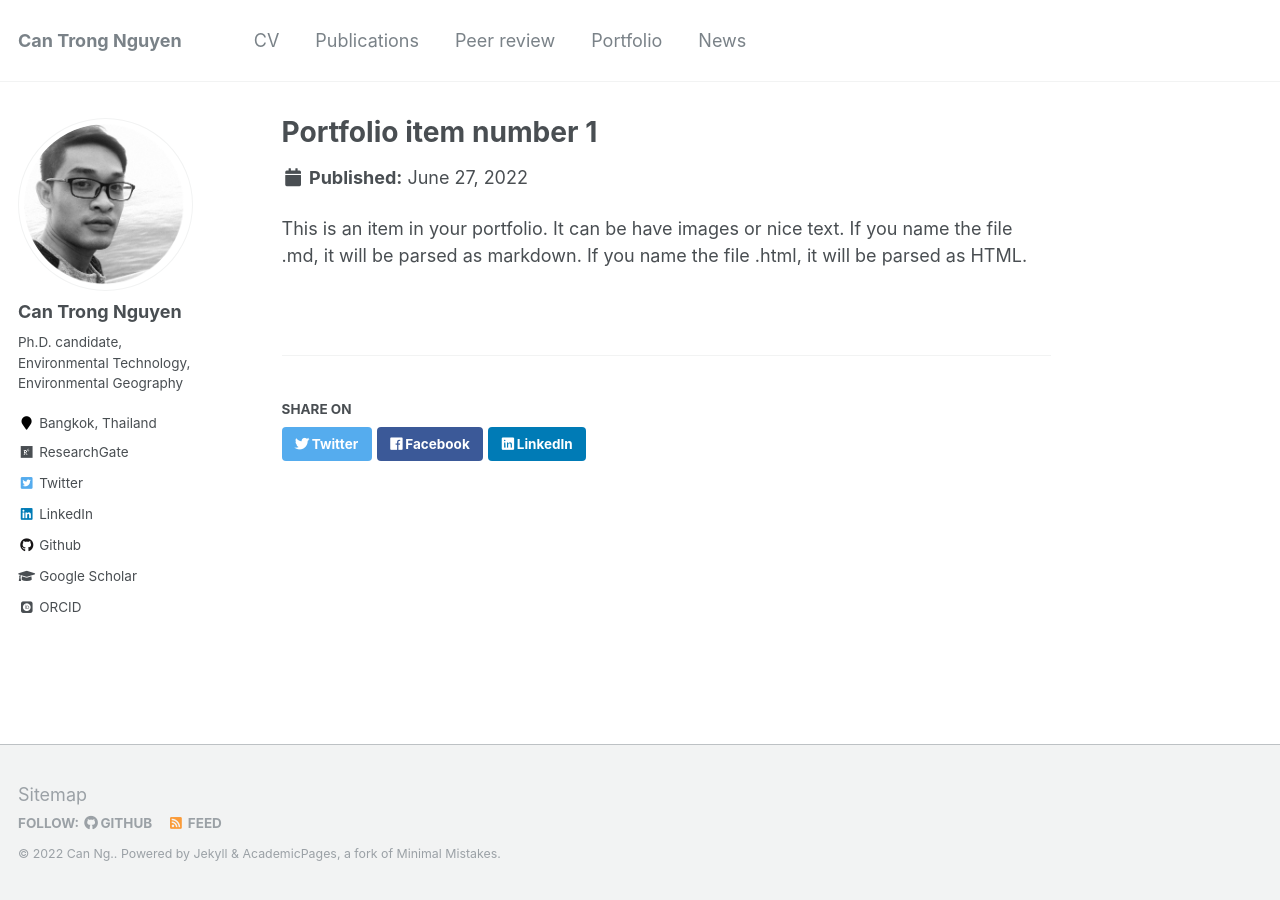
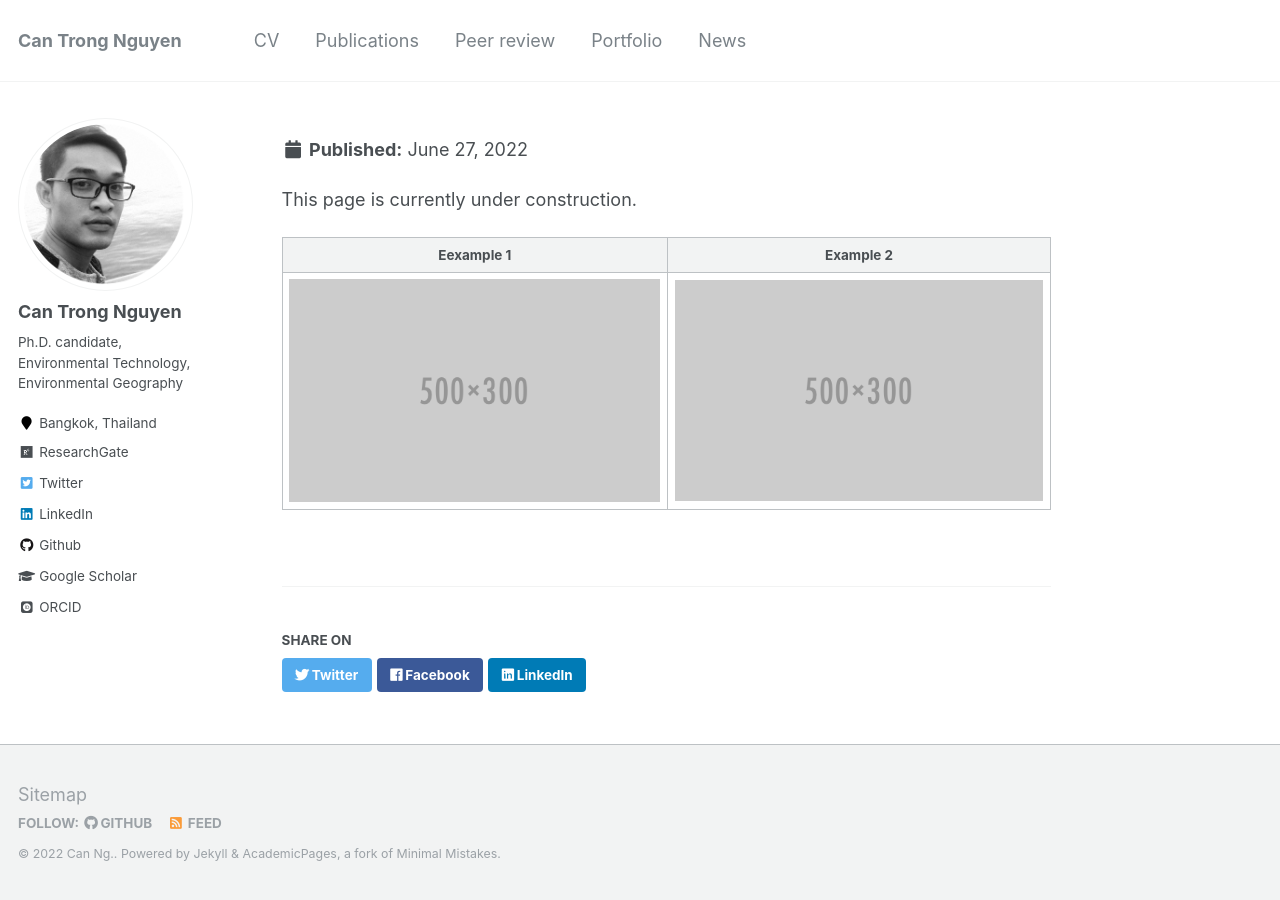
Before and after one commit to canng/oldsite, a Jekyll site: the page built from _portfolio/portfolio-1.md, in a window 1280 px wide. Built offline with Jekyll 4.4.1, drawn with Linux system fonts in a browser that asks for light colours; some web fonts are replaced.

Commit message:
update portfolio

```diff
--- a/_portfolio/portfolio-1.md
+++ b/_portfolio/portfolio-1.md
@@ -1,7 +1,11 @@
 ---
-title: "Portfolio item number 1"
-excerpt: "Short description of portfolio item number 1<br/><img src='/images/500x300.png'>"
+title: ""
+excerpt: ""
 collection: portfolio
 ---
 
-This is an item in your portfolio. It can be have images or nice text. If you name the file .md, it will be parsed as markdown. If you name the file .html, it will be parsed as HTML.
+This page is currently under construction.
+
+Eexample 1           |  Example 2
+:-------------------------:|:-------------------------:
+<img src='/images/500x300.png'>  |  <img src='/images/500x300.png'>
```
